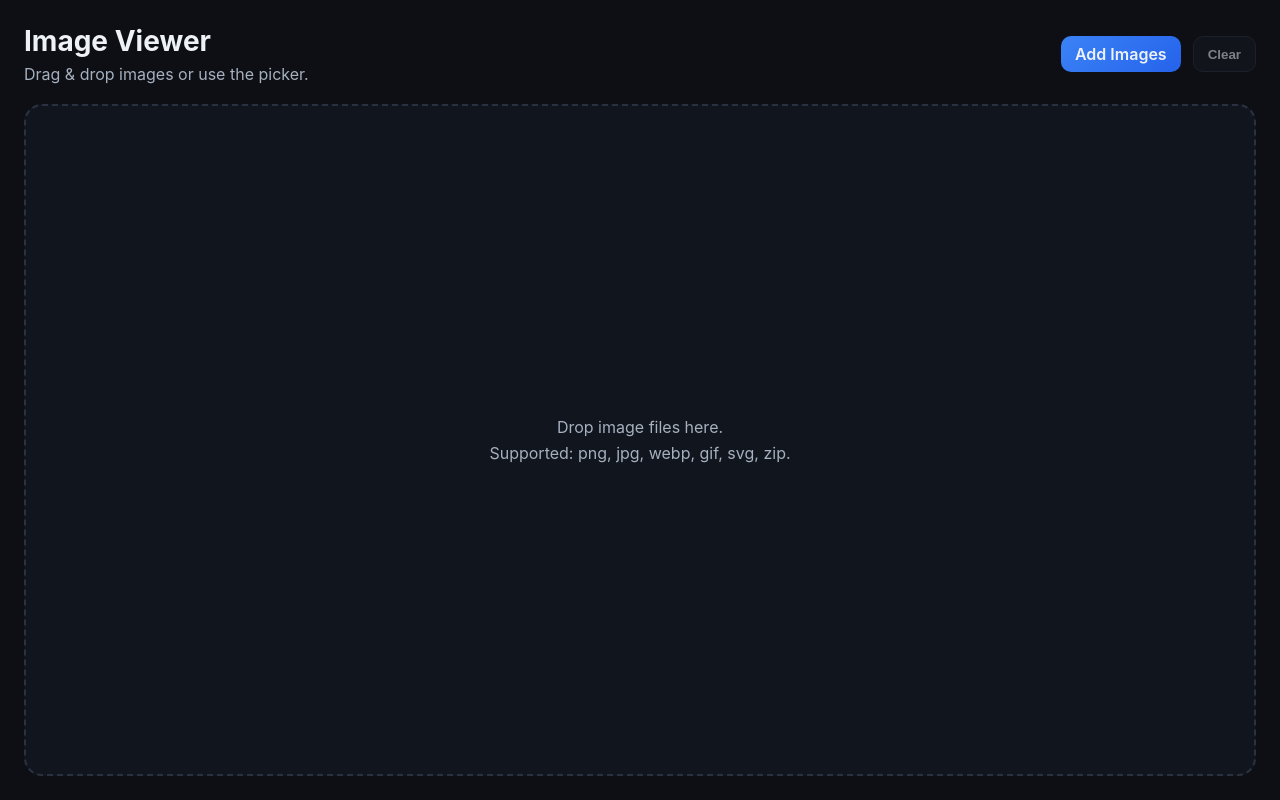
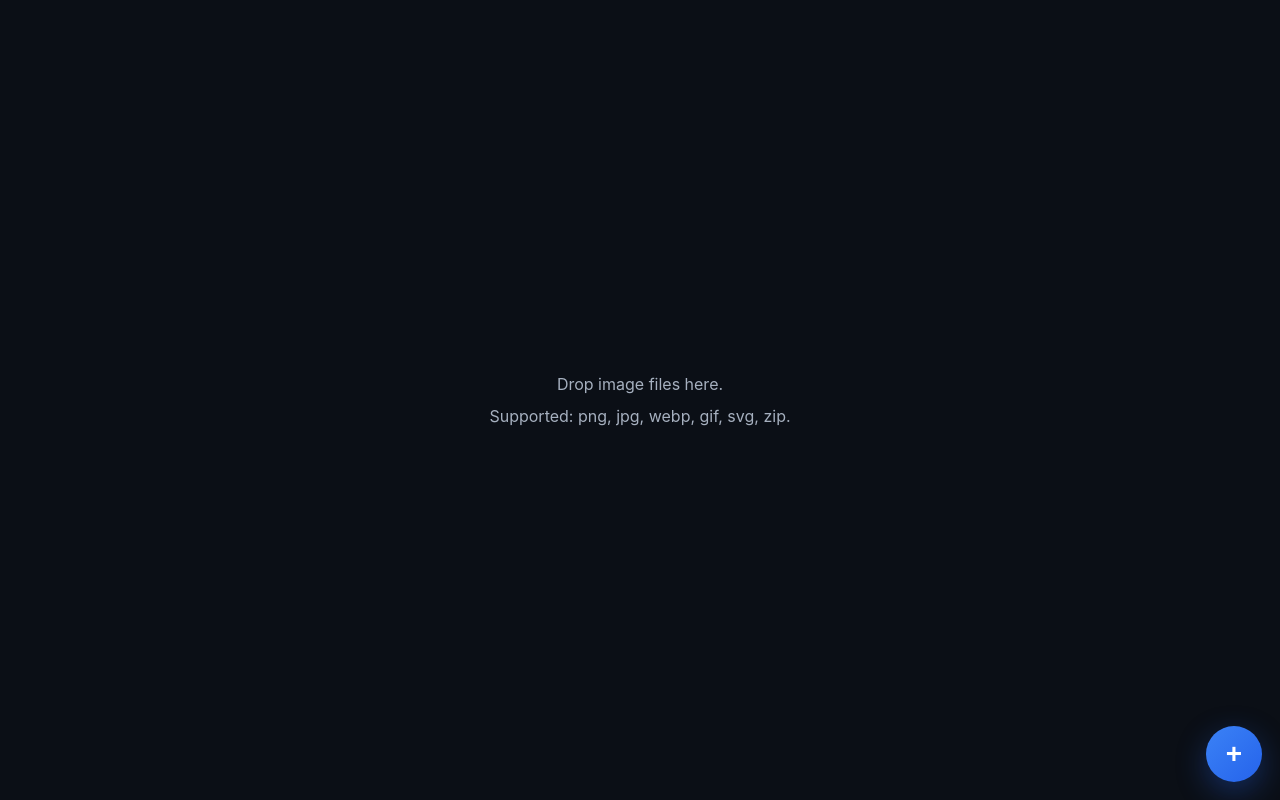
Before and after one commit to hisashisatake/ImageViwerOnTauri, a SvelteKit app: page / in a window 1280 px wide. Built offline with nearby package versions, Linux system fonts and the light colour scheme.

Commit message:
[src] UIデザインをフローティングUIに変更

```diff
--- a/src/routes/+page.svelte
+++ b/src/routes/+page.svelte
@@ -329,7 +329,6 @@
   {statusMessage}
   {errorMessage}
   {handleFileChange}
-  {clearImages}
   {openPicker}
   {handleDropzoneKey}
   {handleDragEnter}
--- a/src/routes/page.css
+++ b/src/routes/page.css
@@ -11,8 +11,8 @@ body {
   height: 100vh;
   display: flex;
   flex-direction: column;
-  padding: 24px;
-  gap: 20px;
+  padding: 0;
+  gap: 0;
   box-sizing: border-box;
 }
 
@@ -71,10 +71,10 @@ body {
 
 .dropzone {
   flex: 1;
-  border: 2px dashed #2a3240;
-  border-radius: 18px;
-  padding: 20px;
-  background: #11151d;
+  border: none;
+  border-radius: 0;
+  padding: 0;
+  background: #0b0f16;
   display: flex;
   align-items: stretch;
   justify-content: stretch;
@@ -84,7 +84,6 @@ body {
 }
 
 .dropzone.dragging {
-  border-color: #3b82f6;
   background: #0f172a;
 }
 
@@ -93,7 +92,7 @@ body {
   height: 100%;
   display: flex;
   flex-direction: column;
-  gap: 12px;
+  gap: 0;
   min-height: 0;
 }
 
@@ -116,12 +115,12 @@ body {
 .canvas {
   flex: 1;
   background: #0b0f16;
-  border-radius: 16px;
+  border-radius: 0;
   display: flex;
   align-items: center;
   justify-content: center;
   overflow: hidden;
-  padding: 12px;
+  padding: 0;
   min-height: 0;
   position: relative;
 }
@@ -137,16 +136,30 @@ body {
 }
 
 .meta {
+  position: absolute;
+  left: 16px;
+  bottom: 16px;
   display: flex;
-  justify-content: space-between;
+  gap: 12px;
+  align-items: center;
+  padding: 8px 12px;
+  border-radius: 999px;
+  background: rgba(13, 15, 20, 0.7);
   color: #a6b0bf;
-  font-size: 14px;
+  font-size: 13px;
+  backdrop-filter: blur(6px);
 }
 
 .empty {
   text-align: center;
   color: #a6b0bf;
   margin: auto;
+  display: flex;
+  flex-direction: column;
+  align-items: center;
+  justify-content: center;
+  width: 100%;
+  height: 100%;
 }
 
 .empty p {
@@ -169,6 +182,98 @@ body {
   pointer-events: none;
 }
 
+.file-input {
+  display: none;
+}
+
+.nav-button {
+  position: absolute;
+  top: 50%;
+  transform: translateY(-50%);
+  width: 48px;
+  height: 48px;
+  border-radius: 999px;
+  border: 1px solid rgba(255, 255, 255, 0.15);
+  background: rgba(13, 15, 20, 0.65);
+  color: #eef2f7;
+  font-size: 28px;
+  display: flex;
+  align-items: center;
+  justify-content: center;
+  cursor: pointer;
+  z-index: 5;
+  transition: transform 0.15s ease, background 0.15s ease, opacity 0.15s ease;
+  backdrop-filter: blur(6px);
+}
+
+.nav-button.left {
+  left: 16px;
+}
+
+.nav-button.right {
+  right: 16px;
+}
+
+.nav-button:disabled {
+  opacity: 0.35;
+  cursor: not-allowed;
+}
+
+.nav-button:hover:not(:disabled) {
+  transform: translateY(-50%) scale(1.04);
+  background: rgba(30, 41, 59, 0.8);
+}
+
+.fab {
+  position: absolute;
+  right: 18px;
+  bottom: 18px;
+  display: flex;
+  flex-direction: column;
+  align-items: flex-end;
+  gap: 12px;
+  z-index: 6;
+}
+
+.fab-main {
+  width: 56px;
+  height: 56px;
+  border-radius: 999px;
+  border: none;
+  background: linear-gradient(135deg, #3b82f6, #2563eb);
+  color: #fff;
+  font-size: 28px;
+  font-weight: 700;
+  cursor: pointer;
+  box-shadow: 0 10px 30px rgba(37, 99, 235, 0.35);
+}
+
+.fab-menu {
+  display: flex;
+  flex-direction: column;
+  gap: 10px;
+  padding: 12px;
+  border-radius: 16px;
+  background: rgba(13, 15, 20, 0.85);
+  backdrop-filter: blur(8px);
+  border: 1px solid rgba(255, 255, 255, 0.08);
+}
+
+.fab-item {
+  border: 1px solid rgba(255, 255, 255, 0.1);
+  background: rgba(17, 24, 39, 0.9);
+  color: #eef2f7;
+  padding: 8px 12px;
+  border-radius: 10px;
+  cursor: pointer;
+  font-weight: 600;
+  text-align: left;
+}
+
+.fab-item:hover {
+  background: rgba(30, 41, 59, 0.9);
+}
+
 .spinner {
   width: 42px;
   height: 42px;
--- a/src/routes/page.view.svelte
+++ b/src/routes/page.view.svelte
@@ -22,7 +22,6 @@
   export let imageReloadKey: boolean;
 
   export let handleFileChange: (event: Event) => void | Promise<void>;
-  export let clearImages: () => void;
   export let openPicker: () => void;
   export let handleDropzoneKey: (event: KeyboardEvent) => void;
   export let handleDragEnter: (event: DragEvent) => void;
@@ -39,6 +38,7 @@
   let canvasEl: HTMLDivElement | null = null;
   let imgEl: HTMLImageElement | null = null;
   let resizeObserver: ResizeObserver | null = null;
+  let isFabOpen = false;
 
   function updateFitZoom() {
     if (!fitToWindow) return;
@@ -72,29 +72,17 @@
   $: if (fitToWindow && images[currentIndex]) {
     updateFitZoom();
   }
+
+  function toggleFab() {
+    isFabOpen = !isFabOpen;
+  }
+
+  function closeFab() {
+    isFabOpen = false;
+  }
 </script>
 
 <main class="app">
-  <header class="toolbar">
-    <div>
-      <h1>Image Viewer</h1>
-      <p>Drag & drop images or use the picker.</p>
-    </div>
-    <div class="actions">
-      <label class="button primary">
-        <input
-          bind:this={fileInput}
-          type="file"
-          multiple
-          accept="image/*,.zip,application/zip"
-          onchange={handleFileChange}
-        />
-        Add Images
-      </label>
-      <button class="button" onclick={clearImages} disabled={!images.length}>Clear</button>
-    </div>
-  </header>
-
   <div
     class:dragging={isDragging}
     class="dropzone"
@@ -108,6 +96,14 @@
     ondragleave={handleDragLeave}
     ondrop={handleDrop}
   >
+    <input
+      class="file-input"
+      bind:this={fileInput}
+      type="file"
+      multiple
+      accept="image/*,.zip,application/zip"
+      onchange={handleFileChange}
+    />
     {#if isLoading}
       <div class="loading-overlay" role="status" aria-live="polite">
         <div class="spinner" aria-hidden="true"></div>
@@ -116,68 +112,29 @@
     {/if}
     {#if images.length}
       <div class="viewer">
-        <div class="viewer-toolbar">
+        <div class="canvas" bind:this={canvasEl}>
           <button
-            class="button"
+            class="nav-button left"
             onclick={(event) => {
               event.stopPropagation();
               prevImage();
             }}
             disabled={currentIndex === 0}
+            aria-label="Previous image"
           >
-            Prev
+            ‹
           </button>
-          <span class="counter">{currentIndex + 1} / {images.length}</span>
           <button
-            class="button"
+            class="nav-button right"
             onclick={(event) => {
               event.stopPropagation();
               nextImage();
             }}
             disabled={currentIndex === images.length - 1}
+            aria-label="Next image"
           >
-            Next
+            ›
           </button>
-          <div class="spacer"></div>
-          <button
-            class="button"
-            onclick={(event) => {
-              event.stopPropagation();
-              zoomOut();
-            }}
-          >
-            -
-          </button>
-          <span class="zoom">{Math.round(zoom * 100)}%</span>
-          <button
-            class="button"
-            onclick={(event) => {
-              event.stopPropagation();
-              zoomIn();
-            }}
-          >
-            +
-          </button>
-          <button
-            class="button"
-            onclick={(event) => {
-              event.stopPropagation();
-              resetZoom();
-            }}
-          >
-            Reset
-          </button>
-          <button
-            class="button"
-            onclick={(event) => {
-              event.stopPropagation();
-              toggleFit();
-            }}
-          >
-            {fitToWindow ? "Actual Size" : "Fit"}
-          </button>
-        </div>
-        <div class="canvas" bind:this={canvasEl}>
           {#if images[currentIndex]}
             {#key imageReloadKey}
               <img
@@ -189,10 +146,12 @@
               />
             {/key}
           {/if}
-        </div>
-        <div class="meta">
-          <span>{images[currentIndex].name}</span>
-          <span>{Math.round(images[currentIndex].size / 1024)} KB</span>
+          <div class="meta">
+            <span>{images[currentIndex].name}</span>
+            <span>{Math.round(images[currentIndex].size / 1024)} KB</span>
+            <span class="counter">{currentIndex + 1} / {images.length}</span>
+            <span class="zoom">{Math.round(zoom * 100)}%</span>
+          </div>
         </div>
       </div>
     {:else}
@@ -204,5 +163,67 @@
         {/if}
       </div>
     {/if}
+
+    <div class="fab">
+      {#if isFabOpen}
+        <div class="fab-menu" role="menu">
+          <button
+            class="fab-item"
+            onclick={(event) => {
+              event.stopPropagation();
+              toggleFit();
+              closeFab();
+            }}
+            role="menuitem"
+          >
+            {fitToWindow ? "Actual Size" : "Fit"}
+          </button>
+          <button
+            class="fab-item"
+            onclick={(event) => {
+              event.stopPropagation();
+              resetZoom();
+              closeFab();
+            }}
+            role="menuitem"
+          >
+            Reset
+          </button>
+          <button
+            class="fab-item"
+            onclick={(event) => {
+              event.stopPropagation();
+              zoomIn();
+              closeFab();
+            }}
+            role="menuitem"
+          >
+            Zoom In
+          </button>
+          <button
+            class="fab-item"
+            onclick={(event) => {
+              event.stopPropagation();
+              zoomOut();
+              closeFab();
+            }}
+            role="menuitem"
+          >
+            Zoom Out
+          </button>
+        </div>
+      {/if}
+      <button
+        class="fab-main"
+        onclick={(event) => {
+          event.stopPropagation();
+          toggleFab();
+        }}
+        aria-label="Open controls"
+        aria-expanded={isFabOpen}
+      >
+        +
+      </button>
+    </div>
   </div>
 </main>
```
